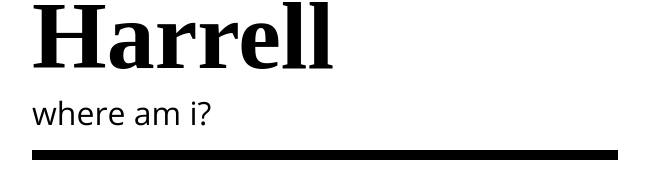
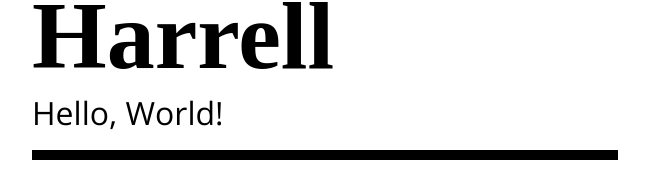
Before and after one commit to alightedlamp/ph-portfolio, a React (Create React App) app: page / in a window 1280 px wide. Shown: the part 263-446 px from the top of the page, without its empty margins (315-964 px from the left). Built offline with nearby package versions, Linux system fonts and the light colour scheme; a web font is replaced by a local one.

Commit message:
Spell sandwhich correctly

```diff
--- a/src/helpers.js
+++ b/src/helpers.js
@@ -2,7 +2,8 @@ export const INTROS = [
   'makes things.',
   'Painter, programmer, producer',
   'dot com',
-  'is eating a sandwhich.',
-  'male/29/atx',
-  'where am i?'
+  'is eating a sandwich.',
+  '29/male/atx',
+  'where am i?',
+  'Hello, World!'
 ];
```
